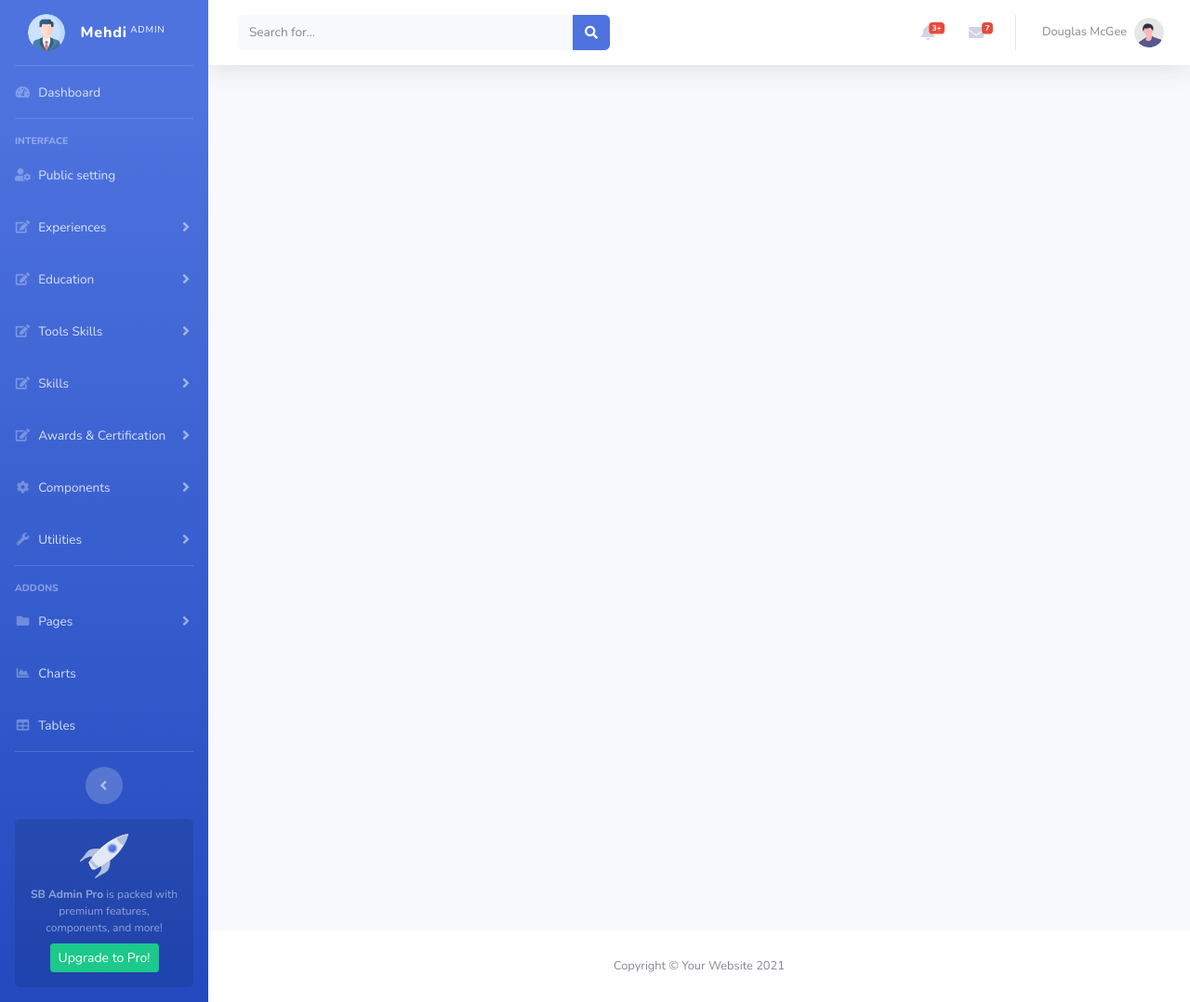
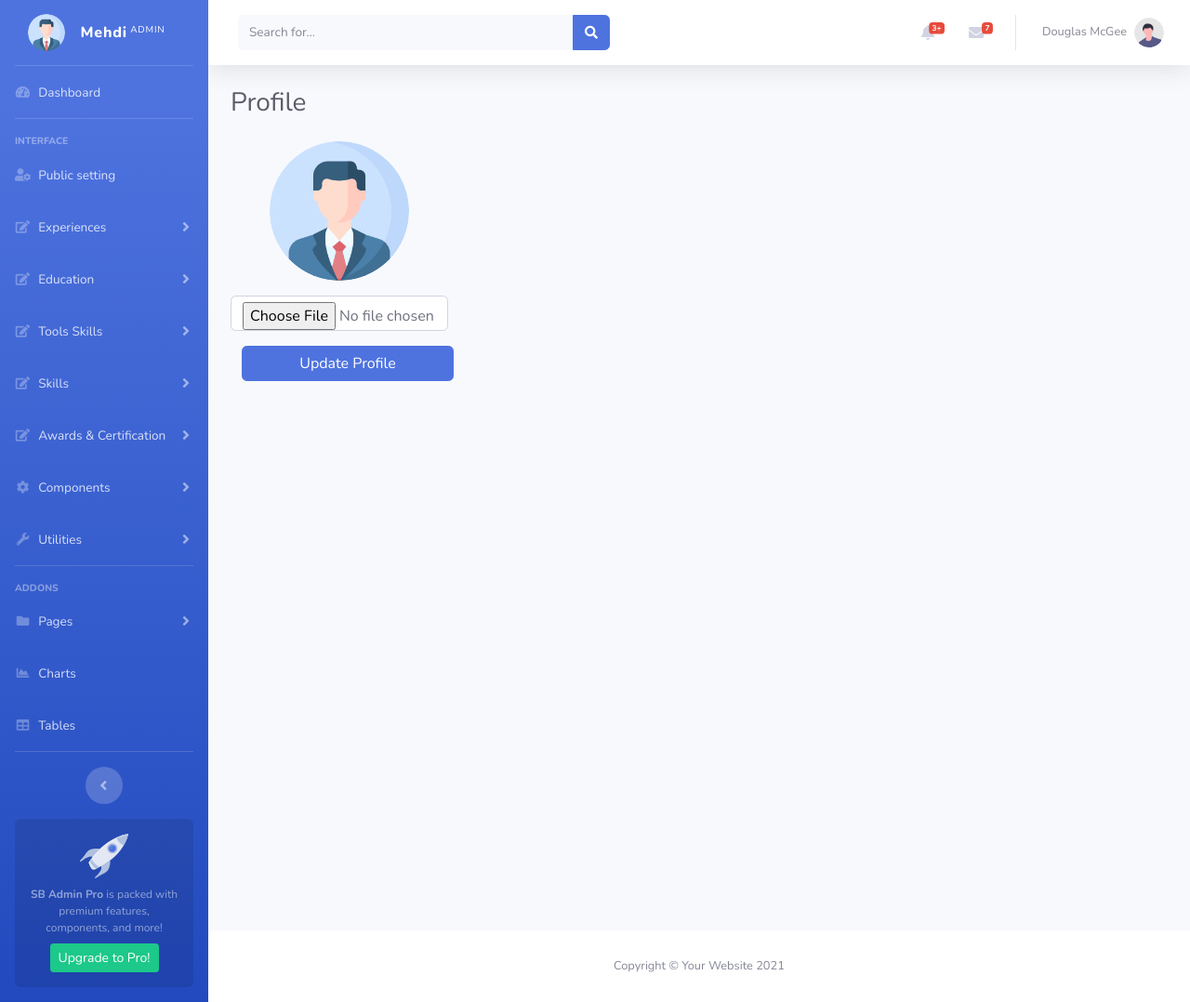
Before and after one commit to jafarizadeh/cv, a PHP site: page /project/panel/index.php?module=profile in a window 1280 px wide. Shown: the whole page at 93% size. Run offline with PHP 8.4, Linux system fonts and the light colour scheme.

Commit message:
profile form

```diff
--- a/panel/include/sidebar.php
+++ b/panel/include/sidebar.php
@@ -1,7 +1,7 @@
 <ul class="navbar-nav bg-gradient-primary sidebar sidebar-dark accordion" id="accordionSidebar">
 
     <!-- Sidebar - Brand -->
-    <a class="sidebar-brand d-flex align-items-center justify-content-center" href="index.php">
+    <a class="sidebar-brand d-flex align-items-center justify-content-center" href="<?= $PANEL_ROUTE_MAIN_ADR; ?>profile">
         <div class="sidebar-brand-icon">
         <img src="http://localhost/project/cv/img/profile.png" width ="40" height="40" style="border-radius: 20px;">
         </div>
--- a/panel/modules/profile.php
+++ b/panel/modules/profile.php
@@ -0,0 +1,64 @@
+<?php
+
+
+function updateProfile()
+{
+    if (postParam('submitProfileForm') != null) {
+        $title = postParam('title') != null ? postParam('title') : '';
+
+        if (!empty($title)) {
+            $select = mysqli_query($GLOBALS['con'], "UPDATE `skills` SET
+            `title` = '$title' WHERE `id` = ''");
+
+            if ($select) {
+                return 2;
+            } else {
+                return 1;
+            }
+        } else {
+            return 3;
+        }
+    } // when clicked is statement
+    else {
+        return 0;
+    }
+}
+?>
+
+<div class="container-fluid">
+
+    <h1 class="h3 mb-4 text-gray-800">Profile</h1>
+
+    <form method="post">
+        <div class="row">
+            <div class="col-3">
+                <div class="form-group" style="text-align: center;">
+                    <img src="http://localhost/project/cv/img/profile.png" while="150" height="150" style="border-radius: 75px;">
+                </div>
+            </div>
+        </div>
+        <div class="row">
+            <div class="col-3">
+                <div class="form-group">
+                    <input type="file" required class="form-control form-control-user" id="imageId" name="image">
+                </div>
+            </div>
+        </div>
+        <div class="col-3">
+            <input type="submit" name="submitProfileForm" class="btn btn-primary btn-user btn-block" value="Update Profile">
+        </div>
+    </form>
+    <br>
+    <div id="result">
+        <?php
+        $status = updateProfile();
+        ?>
+        <?php if ($status == 2) : ?>
+            <div class="alert alert-success">Profile Updated Successfully.</div>
+        <?php elseif ($status == 1) : ?>
+            <div class="alert alert-success">Updating Profile Failed.</div>
+        <?php elseif ($status == 3) : ?>
+            <div class="alert alert-danger">Please Enter Required Filed!</div>
+        <?php endif; ?>
+    </div>
+</div>
```
